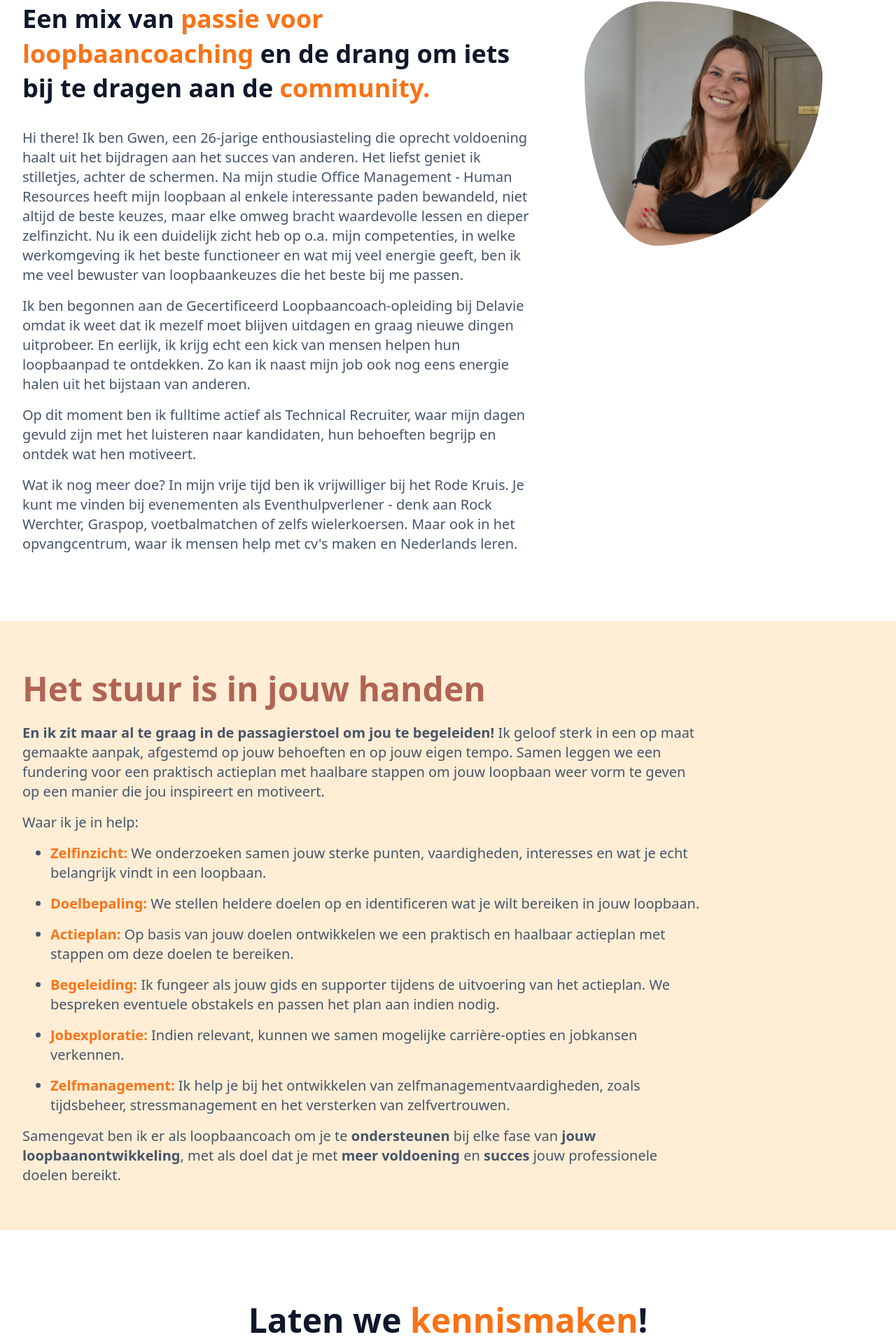
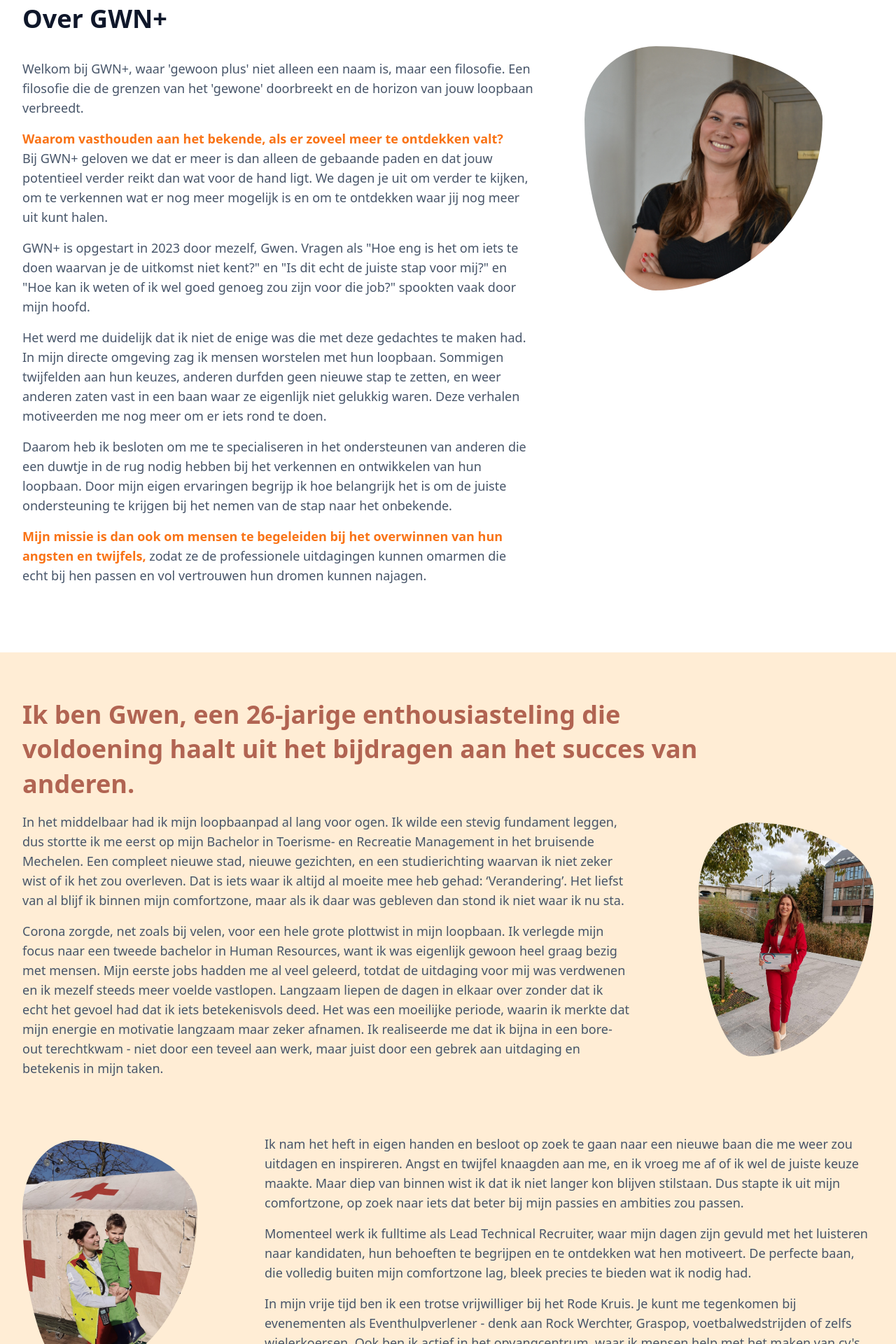
Before and after one commit to nckhell/gwnplus, a Next.js app: page /over-gwen in a window 1280 px wide. Shown: the part 194-2114 px from the top of the page at 70% size. Built offline with nearby package versions, Linux system fonts and the light colour scheme.

Commit message:
feat(): updates

```diff
--- a/src/app/contact/page.tsx
+++ b/src/app/contact/page.tsx
@@ -12,10 +12,10 @@ export default function NotFound() {
     <div className="container-gwen md:flex md:justify-between md:gap-x-32 mb-24">
       <div className="md:w-2/5 text-left">
         <h1 className="text-3xl font-semibold text-slate-900 lg:text-4xl lg:leading-snug">
-          Meer over mezelf
+          Mijn gegevens
         </h1>
         <div className="mt-8 text-left col-span-4 lg:col-span-6 lg:col-start-4">
-          <ul className="text-xl text-slate-600 flex flex-col gap-y-1">
+          <ul className="text-lg text-slate-600 flex flex-col gap-y-1">
             <li>Gwen Jansen</li>
             <li>gwen@gwnplus.be</li>
             <li>
@@ -36,7 +36,7 @@ export default function NotFound() {
         <h1 className="text-3xl font-semibold text-slate-900 lg:text-4xl lg:leading-snug">
           Stuur mij een <span className="text-orange-500">berichtje</span>
         </h1>
-        <p className="text-xl text-slate-600 mt-8">
+        <p className="text-lg text-slate-600 mt-8">
           Zoek je begeleiding of heb je vragen over loopbaanbegeleiding? Vul
           mijn contactformulier in, en ik beantwoord al je vragen.
         </p>
--- a/src/app/globals.css
+++ b/src/app/globals.css
@@ -22,7 +22,6 @@ body {
 }
 
 .container-gwen {
-  /* @apply mx-auto max-w-5xl px-8 sm:px-12 lg:px-8 xl:px-16; */
   @apply container px-8 mx-auto;
 }
 
--- a/src/app/not-found.tsx
+++ b/src/app/not-found.tsx
@@ -3,7 +3,7 @@ import { LinkButton } from "@/components/LinkButton";
 export default function NotFound() {
   return (
     <div className="text-center mt-24 mb-40">
-      <h2 className='className="text-3xl font-semibold text-slate-900 sm:text-4xl lg:text-5xl lg:leading-snug"'>
+      <h2 className='className="text-3xl font-semibold text-slate-900 sm:text-4xl lg:text-4xl lg:leading-snug"'>
         Pagina niet gevonden
       </h2>
       <div className="mt-6">
--- a/src/app/over-gwen/page.tsx
+++ b/src/app/over-gwen/page.tsx
@@ -28,124 +28,161 @@ export default function OverGwen() {
             alt="Gwen Jansen"
             width="2948"
             height="3025"
-            className="blob-image w-3/5 lg:w-auto max-w-[340px] mx-auto"
+            className="blob-image w-3/5 lg:w-auto max-w-[340px] mx-auto lg:mt-16"
             priority
           />
         </div>
         <div className="lg:w-3/5">
           <h2 className="text-3xl font-semibold text-slate-900 lg:text-4xl lg:leading-snug">
-            Een mix van{" "}
-            <span className="text-orange-500">
-              passie voor loopbaancoaching
-            </span>{" "}
-            en de drang om iets bij te dragen aan de{" "}
-            <span className="text-orange-500">community.</span>
+            Over GWN+
           </h2>
-          <div className="text-xl text-slate-600 mt-8 flex flex-col gap-y-4">
+          <div className="text-lg text-slate-600 mt-8 flex flex-col gap-y-4">
             <p>
-              Hi there! Ik ben Gwen, een {age}-jarige enthousiasteling die
-              oprecht voldoening haalt uit het bijdragen aan het succes van
-              anderen. Het liefst geniet ik stilletjes, achter de schermen. Na
-              mijn studie Office Management - Human Resources heeft mijn
-              loopbaan al enkele interessante paden bewandeld, niet altijd de
-              beste keuzes, maar elke omweg bracht waardevolle lessen en dieper
-              zelfinzicht. Nu ik een duidelijk zicht heb op o.a. mijn
-              competenties, in welke werkomgeving ik het beste functioneer en
-              wat mij veel energie geeft, ben ik me veel bewuster van
-              loopbaankeuzes die het beste bij me passen.
+              Welkom bij GWN+, waar 'gewoon plus' niet alleen een naam is, maar
+              een filosofie. Een filosofie die de grenzen van het 'gewone'
+              doorbreekt en de horizon van jouw loopbaan verbreedt.
             </p>
             <p>
-              Ik ben begonnen aan de Gecertificeerd Loopbaancoach-opleiding bij
-              Delavie omdat ik weet dat ik mezelf moet blijven uitdagen en graag
-              nieuwe dingen uitprobeer. En eerlijk, ik krijg echt een kick van
-              mensen helpen hun loopbaanpad te ontdekken. Zo kan ik naast mijn
-              job ook nog eens energie halen uit het bijstaan van anderen.
+              <strong className="text-orange-500">
+                Waarom vasthouden aan het bekende, als er zoveel meer te
+                ontdekken valt?
+              </strong>
+              <br />
+              Bij GWN+ geloven we dat er meer is dan alleen de gebaande paden en
+              dat jouw potentieel verder reikt dan wat voor de hand ligt. We
+              dagen je uit om verder te kijken, om te verkennen wat er nog meer
+              mogelijk is en om te ontdekken waar jij nog meer uit kunt halen.
             </p>
             <p>
-              Op dit moment ben ik fulltime actief als Technical Recruiter, waar
-              mijn dagen gevuld zijn met het luisteren naar kandidaten, hun
-              behoeften begrijp en ontdek wat hen motiveert.
+              GWN+ is opgestart in 2023 door mezelf, Gwen. Vragen als "Hoe eng
+              is het om iets te doen waarvan je de uitkomst niet kent?" en "Is
+              dit echt de juiste stap voor mij?" en "Hoe kan ik weten of ik wel
+              goed genoeg zou zijn voor die job?" spookten vaak door mijn hoofd.
             </p>
             <p>
-              Wat ik nog meer doe? In mijn vrije tijd ben ik vrijwilliger bij
-              het Rode Kruis. Je kunt me vinden bij evenementen als
-              Eventhulpverlener - denk aan Rock Werchter, Graspop,
-              voetbalmatchen of zelfs wielerkoersen. Maar ook in het
-              opvangcentrum, waar ik mensen help met cv&apos;s maken en
-              Nederlands leren.
+              Het werd me duidelijk dat ik niet de enige was die met deze
+              gedachtes te maken had. In mijn directe omgeving zag ik mensen
+              worstelen met hun loopbaan. Sommigen twijfelden aan hun keuzes,
+              anderen durfden geen nieuwe stap te zetten, en weer anderen zaten
+              vast in een baan waar ze eigenlijk niet gelukkig waren. Deze
+              verhalen motiveerden me nog meer om er iets rond te doen.
+            </p>
+            <p>
+              Daarom heb ik besloten om me te specialiseren in het ondersteunen
+              van anderen die een duwtje in de rug nodig hebben bij het
+              verkennen en ontwikkelen van hun loopbaan. Door mijn eigen
+              ervaringen begrijp ik hoe belangrijk het is om de juiste
+              ondersteuning te krijgen bij het nemen van de stap naar het
+              onbekende.
+            </p>
+            <p>
+              <strong className="text-orange-500">
+                Mijn missie is dan ook om mensen te begeleiden bij het
+                overwinnen van hun angsten en twijfels,
+              </strong>{" "}
+              zodat ze de professionele uitdagingen kunnen omarmen die echt bij
+              hen passen en vol vertrouwen hun dromen kunnen najagen.
             </p>
           </div>
         </div>
       </div>
       <div className="bg-orange-100 mt-24 py-16">
-        <div className="container-gwen text-xl text-slate-600">
+        <div className="container-gwen text-lg text-slate-600">
           <div className="lg:w-4/5">
-            <h2 className="text-3xl font-semibold text-[#B16452] sm:text-4xl lg:text-5xl lg:leading-snug">
-              Het stuur is in jouw handen
+            <h2 className="text-3xl font-semibold text-[#B16452] sm:text-4xl lg:text-4xl lg:leading-snug">
+              Ik ben Gwen, een {age}-jarige enthousiasteling die voldoening
+              haalt uit het bijdragen aan het succes van anderen.
             </h2>
           </div>
-          <div className="lg:w-4/5 flex flex-col gap-y-4 mt-4">
-            <p>
-              <strong>
-                En ik zit maar al te graag in de passagierstoel om jou te
-                begeleiden!
-              </strong>{" "}
-              Ik geloof sterk in een op maat gemaakte aanpak, afgestemd op jouw
-              behoeften en op jouw eigen tempo. Samen leggen we een fundering
-              voor een praktisch actieplan met haalbare stappen om jouw loopbaan
-              weer vorm te geven op een manier die jou inspireert en motiveert.
-            </p>
-            <p>Waar ik je in help:</p>
-            <ul className="flex flex-col gap-y-4 list-disc ml-6 pl-4">
-              <li>
-                <strong className="text-orange-500">Zelfinzicht:</strong> We
-                onderzoeken samen jouw sterke punten, vaardigheden, interesses
-                en wat je echt belangrijk vindt in een loopbaan.{" "}
-              </li>
-              <li>
-                <strong className="text-orange-500">Doelbepaling:</strong> We
-                stellen heldere doelen op en identificeren wat je wilt bereiken
-                in jouw loopbaan.{" "}
-              </li>
-              <li>
-                <strong className="text-orange-500">Actieplan:</strong> Op basis
-                van jouw doelen ontwikkelen we een praktisch en haalbaar
-                actieplan met stappen om deze doelen te bereiken.{" "}
-              </li>
-              <li>
-                <strong className="text-orange-500">Begeleiding:</strong> Ik
-                fungeer als jouw gids en supporter tijdens de uitvoering van het
-                actieplan. We bespreken eventuele obstakels en passen het plan
-                aan indien nodig.{" "}
-              </li>
-              <li>
-                <strong className="text-orange-500">Jobexploratie:</strong>{" "}
-                Indien relevant, kunnen we samen mogelijke carrière-opties en
-                jobkansen verkennen.
-              </li>
-              <li>
-                <strong className="text-orange-500">Zelfmanagement:</strong> Ik
-                help je bij het ontwikkelen van zelfmanagementvaardigheden,
-                zoals tijdsbeheer, stressmanagement en het versterken van
-                zelfvertrouwen.
-              </li>
-            </ul>
-            <p>
-              Samengevat ben ik er als loopbaancoach om je te{" "}
-              <strong>ondersteunen</strong> bij elke fase van{" "}
-              <strong>jouw loopbaanontwikkeling</strong>, met als doel dat je
-              met <strong>meer voldoening</strong> en <strong>succes</strong>{" "}
-              jouw professionele doelen bereikt.
-            </p>
+          <div className="lg:w-full">
+            <div className="flex gap-12 flex-col lg:flex-row lg:gap-24">
+              <div className="flex flex-col gap-y-4 mt-4">
+                <p>
+                  In het middelbaar had ik mijn loopbaanpad al lang voor ogen.
+                  Ik wilde een stevig fundament leggen, dus stortte ik me eerst
+                  op mijn Bachelor in Toerisme- en Recreatie Management in het
+                  bruisende Mechelen. Een compleet nieuwe stad, nieuwe
+                  gezichten, en een studierichting waarvan ik niet zeker wist of
+                  ik het zou overleven. Dat is iets waar ik altijd al moeite mee
+                  heb gehad: ‘Verandering’. Het liefst van al blijf ik binnen
+                  mijn comfortzone, maar als ik daar was gebleven dan stond ik
+                  niet waar ik nu sta.
+                </p>
+                <p>
+                  Corona zorgde, net zoals bij velen, voor een hele grote
+                  plottwist in mijn loopbaan. Ik verlegde mijn focus naar een
+                  tweede bachelor in Human Resources, want ik was eigenlijk
+                  gewoon heel graag bezig met mensen. Mijn eerste jobs hadden me
+                  al veel geleerd, totdat de uitdaging voor mij was verdwenen en
+                  ik mezelf steeds meer voelde vastlopen. Langzaam liepen de
+                  dagen in elkaar over zonder dat ik echt het gevoel had dat ik
+                  iets betekenisvols deed. Het was een moeilijke periode, waarin
+                  ik merkte dat mijn energie en motivatie langzaam maar zeker
+                  afnamen. Ik realiseerde me dat ik bijna in een bore-out
+                  terechtkwam - niet door een teveel aan werk, maar juist door
+                  een gebrek aan uitdaging en betekenis in mijn taken.
+                </p>
+              </div>
+              <div className="lg:w-2/5 flex items-center">
+                <Image
+                  src="/gwen_2.jpg"
+                  alt="Gwen Jansen"
+                  width="800"
+                  height="1067"
+                  className="blob-image lg:w-auto max-w-[250px] mx-auto self-center"
+                  priority
+                />
+              </div>
+            </div>
+            <div className="flex gap-12 flex-col lg:flex-row lg:gap-24 mt-16">
+              <div className="lg:w-2/5 flex items-center order-last lg:order-first">
+                <Image
+                  src="/gwen_1.jpg"
+                  alt="Gwen Jansen"
+                  width="1440"
+                  height="1920"
+                  className="blob-image w-3/5 lg:w-auto max-w-[250px] mx-auto self-center"
+                  priority
+                />
+              </div>
+              <div className="flex flex-col gap-y-4 mt-4">
+                <p>
+                  Ik nam het heft in eigen handen en besloot op zoek te gaan
+                  naar een nieuwe baan die me weer zou uitdagen en inspireren.
+                  Angst en twijfel knaagden aan me, en ik vroeg me af of ik wel
+                  de juiste keuze maakte. Maar diep van binnen wist ik dat ik
+                  niet langer kon blijven stilstaan. Dus stapte ik uit mijn
+                  comfortzone, op zoek naar iets dat beter bij mijn passies en
+                  ambities zou passen.
+                </p>
+                <p>
+                  Momenteel werk ik fulltime als Lead Technical Recruiter, waar
+                  mijn dagen zijn gevuld met het luisteren naar kandidaten, hun
+                  behoeften te begrijpen en te ontdekken wat hen motiveert. De
+                  perfecte baan, die volledig buiten mijn comfortzone lag, bleek
+                  precies te bieden wat ik nodig had.
+                </p>
+                <p>
+                  In mijn vrije tijd ben ik een trotse vrijwilliger bij het Rode
+                  Kruis. Je kunt me tegenkomen bij evenementen als
+                  Eventhulpverlener - denk aan Rock Werchter, Graspop,
+                  voetbalwedstrijden of zelfs wielerkoersen. Ook ben ik actief
+                  in het opvangcentrum, waar ik mensen help met het maken van
+                  cv's en het leren van Nederlands. Mijn passie samengevat: het
+                  delen van positieve energie en anderen een duwtje in de rug
+                  geven op hun eigen unieke pad!
+                </p>
+              </div>
+            </div>
           </div>
         </div>
       </div>
       <div className="my-24">
         <div className="container-gwen text-center">
-          <h1 className="text-3xl font-semibold text-slate-900 sm:text-4xl lg:text-5xl lg:leading-snug">
+          <h1 className="text-3xl font-semibold text-slate-900 sm:text-4xl lg:text-4xl lg:leading-snug">
             Laten we <span className="text-orange-500">kennismaken</span>!
           </h1>
-          <p className="text-xl text-slate-600 mt-8 max-w-[580px] mx-auto">
+          <p className="text-lg text-slate-600 mt-8 max-w-[580px] mx-auto">
             Voilà, dat was mijn verhaal. Nu ben ik benieuwd naar dat van jou!
             Vertel me welke uitdagingen jij momenteel tegenkomt en laten we
             samen ontdekken of ik je daarbij kan helpen.
--- a/src/components/Card/Card.tsx
+++ b/src/components/Card/Card.tsx
@@ -7,7 +7,7 @@ interface CardProps {
 
 export const Card: FC<CardProps> = ({ title, children }) => {
   return (
-    <div className="h-full bg-orange-100 p-8 rounded-xl text-xl text-slate-600">
+    <div className="h-full bg-orange-100 p-8 rounded-xl text-slate-600">
       <h2 className="text-xl font-semibold text-slate-900 lg:text-2xl lg:leading-snug">
         {title}
       </h2>
--- a/src/components/Layout/Header/Header.tsx
+++ b/src/components/Layout/Header/Header.tsx
@@ -18,12 +18,12 @@ export const Header: FC = () => {
         />
       </div>
       <div className="lg:w-3/5">
-        <h1 className="text-3xl font-semibold text-slate-900 sm:text-4xl lg:text-5xl lg:leading-snug">
+        <h1 className="text-3xl font-semibold text-slate-900 sm:text-4xl lg:text-4xl lg:leading-snug">
           Klaar om de richting van{" "}
           <span className="text-orange-400 font-bold">jouw loopbaan</span> te
           verkennen?
         </h1>
-        <div className="flex space-y-4 flex-col mt-4 text-xl text-slate-600">
+        <div className="flex space-y-4 flex-col mt-4 text-lg text-slate-600">
           <p>
             Als gecertificeerd loopbaancoach sta ik te popelen om samen op
             ontdekking te gaan en de juiste route uit te stippelen voor jouw
--- a/src/config/menu.ts
+++ b/src/config/menu.ts
@@ -16,8 +16,8 @@ export const menu: Array<MenuItem> = [
     url: "/loopbaanbegeleiding",
   },
   {
-    label: "Over Gwen",
-    alt: "Over Gwen",
+    label: "Over GWN+",
+    alt: "Over GWN+",
     url: "/over-gwen",
   },
   {
```
Also changed, not shown: src/app/loopbaanbegeleiding/page.tsx (+51 -54 lines), src/app/page.tsx (+54 -4 lines), src/components/Form/ContactForm.tsx (+4 -4 lines), public/gwen_1.jpg (added), public/gwen_2.jpg (added).
